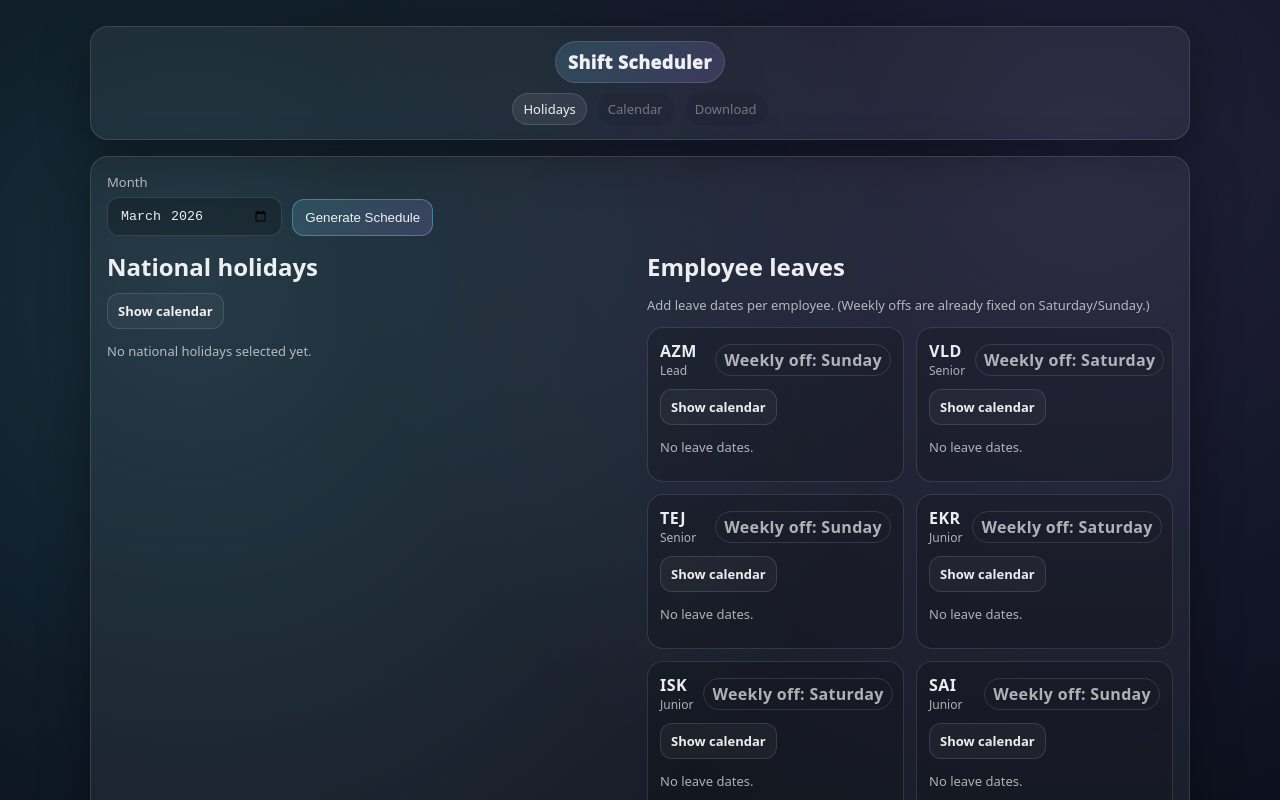
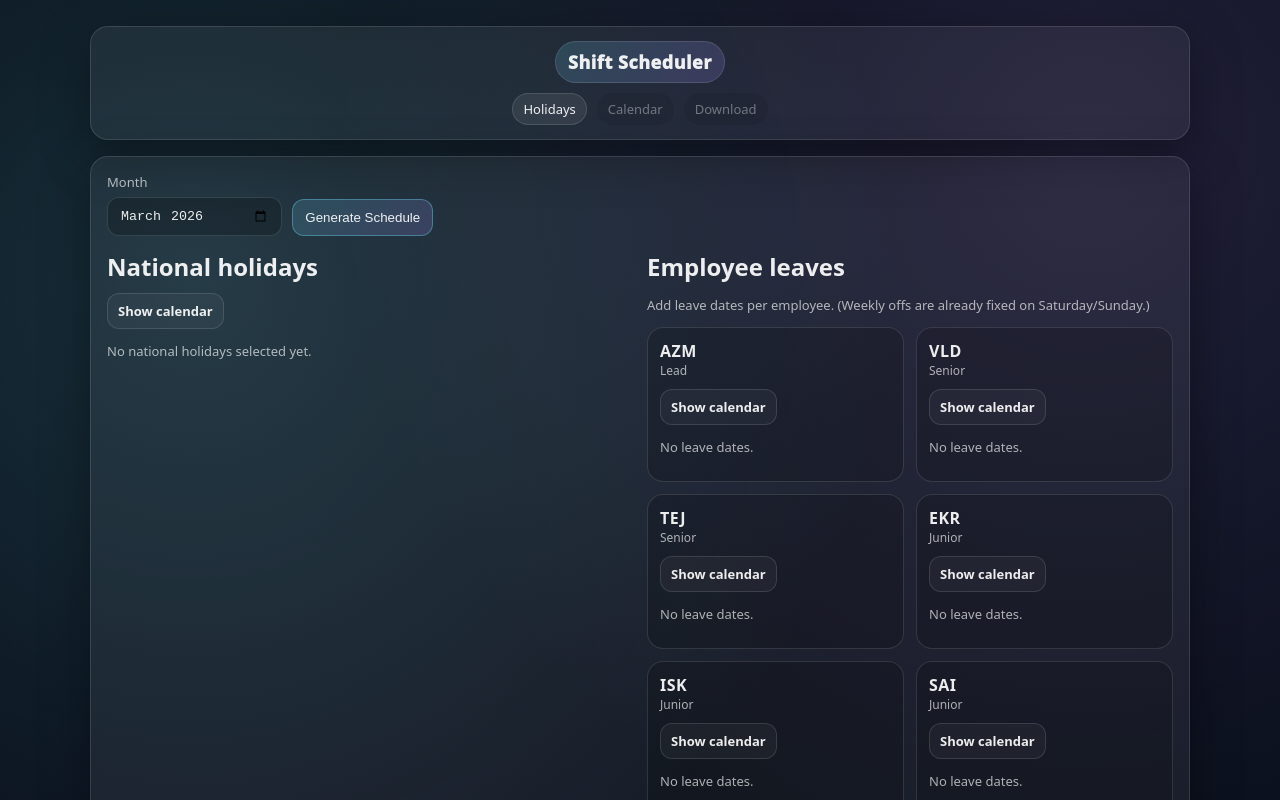
Before and after one commit to vivekssharma13/ShiftScheduler, a React (Vite) app: page /holidays in a window 1280 px wide. Shown: the top 800 px of the page. Built offline with nearby package versions, Linux system fonts and the light colour scheme.

Commit message:
Remove weekly-off text from employee cards

```diff
--- a/src/pages/HolidaysPage.jsx
+++ b/src/pages/HolidaysPage.jsx
@@ -199,7 +199,6 @@ export default function HolidaysPage() {
                         <div className="who">{e.id}</div>
                         <div className="role">{e.role}</div>
                       </div>
-                      <div className="tag">Weekly off: {e.weeklyOff}</div>
                     </div>
 
                     <details
```
